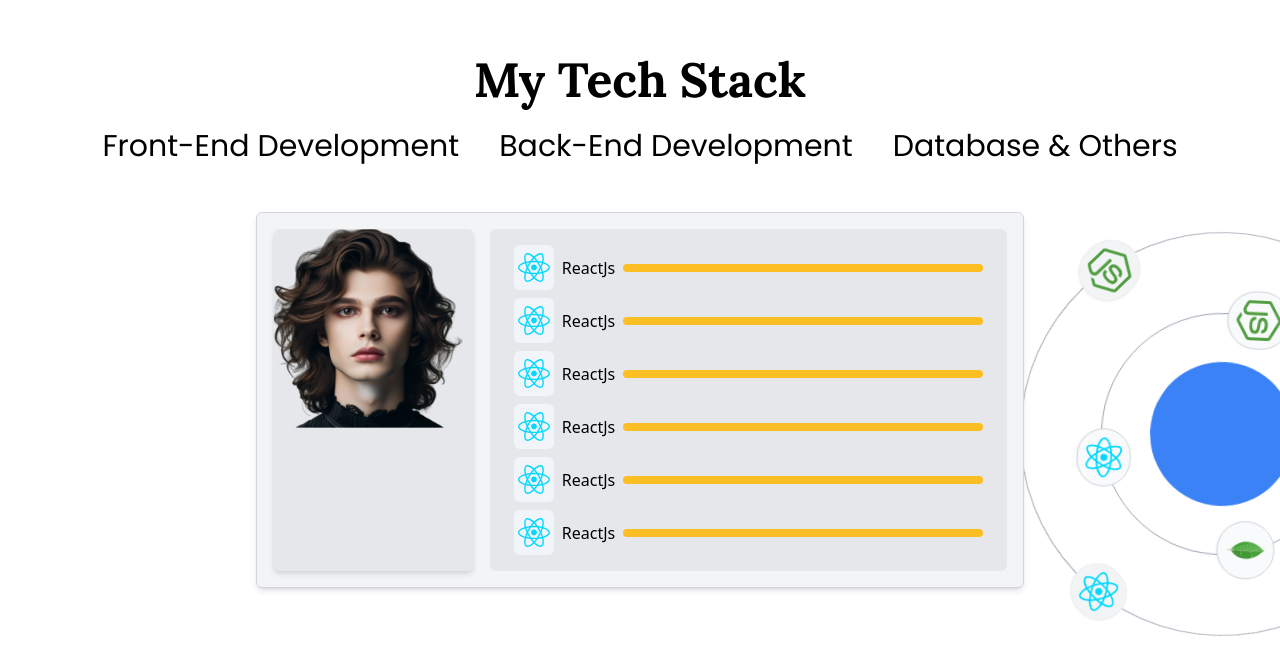
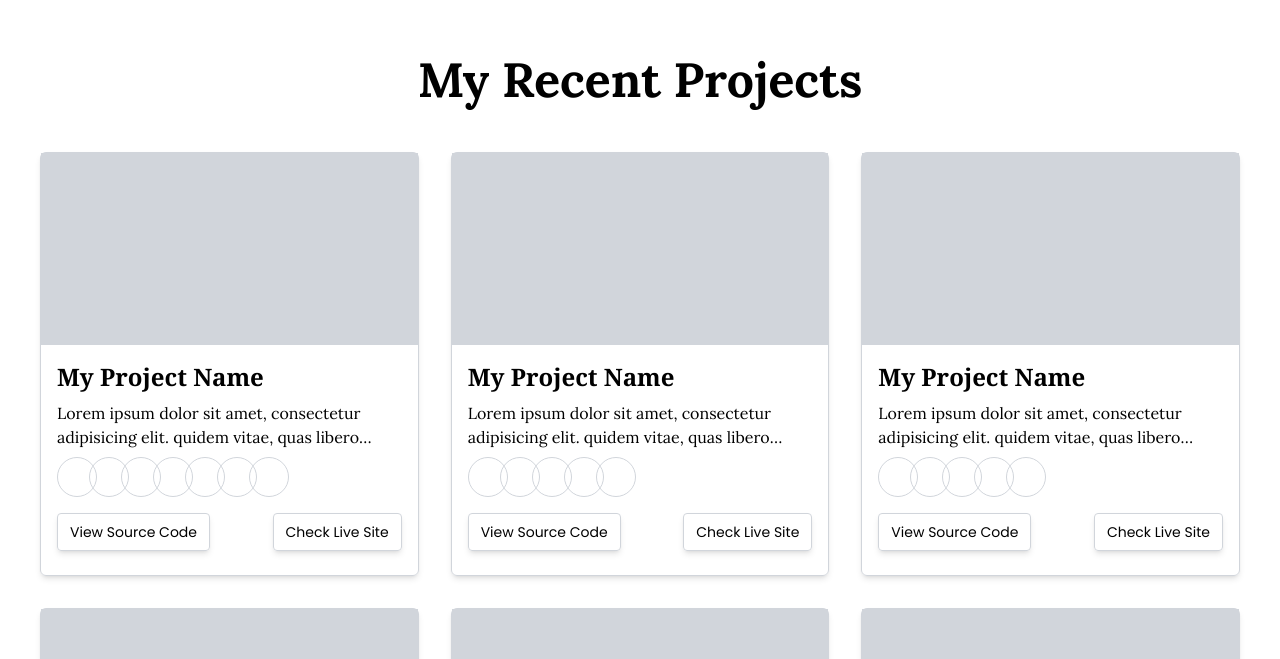
Before and after one commit to AungMyoAye101/Simple-portfolio, a Next.js app: page / in a window 1280 px wide. Shown: the part 1661-2320 px from the top of the page. Built offline with nearby package versions, Linux system fonts and the light colour scheme.

Commit message:
update ui

```diff
--- a/src/app/page.tsx
+++ b/src/app/page.tsx
@@ -3,16 +3,16 @@ import Contact from "@/components/Contact";
 import Footer from "@/components/Footer";
 import Hero from "@/components/Hero";
 import Project from "@/components/Project";
-import TechStack from "@/components/TechStack";
+import Skills from "@/components/Skills";
 import Image from "next/image";
 
 export default function Home() {
   return (
     <section>
       <Hero />
+      <Skills />
+      <Project />
       <About />
-      <TechStack />
-      <Project />
       <Contact />
       <Footer />
     </section>
--- /dev/null
+++ b/src/components/Skills.tsx
@@ -0,0 +1,58 @@
+import Image from "next/image";
+import React from "react";
+
+const Skills = () => {
+  return (
+    <section
+      className="py-16 px-10 flex flex-col items-center gap-12 min-h-screen relative overflow-hidden"
+      id="skill"
+    >
+      <div className="flex flex-col items-center gap-6">
+        <h1 className="font-lora text-2xl sm:text-3xl md:text-4xl lg:text-5xl font-bold">
+          My Tech Stack
+        </h1>
+        <div className="font-poppin text-lg sm:text-xl md:text-2xl lg:text-3xl  flex items-center gap-10 ">
+          <span>Front-End Development </span>
+          <span>Back-End Development </span>
+          <span>Database & Others </span>
+        </div>
+      </div>
+
+      {/* orbit */}
+      <div className="absolute -right-36 top-[30%] -z-10">
+        <div className="p-20 rounded-full border border-gray-400 relative animate-spin-slow">
+          <div className="p-2 rounded-full z-20 bg-gray-100 absolute -bottom-6 left-[50%] border border-gray-200/50 shadow-sm">
+            <Image src={"/react.svg"} width={40} height={40} alt="icons" />
+          </div>
+          <div className="p-2 rounded-full z-20 bg-gray-100 absolute -top-6 right-[50%] border border-gray-200/50 shadow-sm">
+            <Image src={"/nextJs.svg"} width={40} height={40} alt="icons" />
+          </div>
+          <div className="p-2 rounded-full z-20 bg-gray-100 absolute bottom-[50%] -left-6 border border-gray-200/50 shadow-sm">
+            <Image src={"/nodeJs.svg"} width={40} height={40} alt="icons" />
+          </div>
+          <div className="p-2 rounded-full z-20 bg-gray-100 absolute bottom-[50%] -right-6 border border-gray-200/50 shadow-sm">
+            <Image src={"/mongodb.svg"} width={40} height={40} alt="icons" />
+          </div>
+          <div className="p-12  rounded-full relative border border-gray-400 animate-spin-slow">
+            <div className="p-2 rounded-full z-20 bg-gray-50 absolute -bottom-6 left-[50%] border border-gray-300 shadow-sm">
+              <Image src={"/react.svg"} width={40} height={40} alt="icons" />
+            </div>
+            <div className="p-2 rounded-full z-20 bg-gray-50 absolute -top-6 right-[50%] border border-gray-300 shadow-sm">
+              <Image src={"/nextJs.svg"} width={40} height={40} alt="icons" />
+            </div>
+            <div className="p-2 rounded-full z-20 bg-gray-50 absolute bottom-[50%] -left-6 border border-gray-300 shadow-sm ">
+              <Image src={"/nodeJs.svg"} width={40} height={40} alt="icons" />
+            </div>
+            <div className="p-2 rounded-full z-20 bg-gray-50 absolute bottom-[50%] -right-6 border border-gray-300 shadow-sm ">
+              <Image src={"/mongodb.svg"} width={40} height={40} alt="icons" />
+            </div>
+
+            <div className="size-36 bg-blue-500 rounded-full"></div>
+          </div>
+        </div>
+      </div>
+    </section>
+  );
+};
+
+export default Skills;
--- a/src/components/TechStack.tsx
+++ /dev/null
@@ -1,151 +0,0 @@
-import Image from "next/image";
-import React from "react";
-
-const TechStack = () => {
-  return (
-    <section
-      className="py-16 px-10 flex flex-col items-center gap-12 min-h-screen relative overflow-hidden"
-      id="skill"
-    >
-      <div className="flex flex-col items-center gap-6">
-        <h1 className="font-lora text-2xl sm:text-3xl md:text-4xl lg:text-5xl font-bold">
-          My Tech Stack
-        </h1>
-        <div className="font-poppin text-lg sm:text-xl md:text-2xl lg:text-3xl  flex items-center gap-10 ">
-          <span>Front-End Development </span>
-          <span>Back-End Development </span>
-          <span>Database & Others </span>
-        </div>
-      </div>
-
-      <main>
-        <div className="flex w-[60vw] bg-gray-100  p-4 gap-4 rounded-md shadow-md border border-gray-300">
-          <div className="bg-gray-200 w-[40%]  rounded-md shadow-md">
-            <Image
-              src={"/profile.png"}
-              width={400}
-              height={400}
-              alt="profile"
-            />
-          </div>
-          <div className="bg-gray-200 w-full py-4 px-6 flex flex-col gap-2 rounded-md">
-            <div className="flex items-center justify-center gap-2">
-              <div className="flex items-center gap-2">
-                <Image
-                  src={"/react.svg"}
-                  width={40}
-                  height={60}
-                  alt="react"
-                  className="bg-slate-100 px-1 py-2 rounded-md "
-                />
-                <p>ReactJs</p>
-              </div>
-              <div className="flex-1 h-2 bg-amber-400 rounded"></div>
-            </div>
-            <div className="flex items-center justify-center gap-2">
-              <div className="flex items-center gap-2">
-                <Image
-                  src={"/react.svg"}
-                  width={40}
-                  height={60}
-                  alt="react"
-                  className="bg-slate-100 px-1 py-2 rounded-md "
-                />
-                <p>ReactJs</p>
-              </div>
-              <div className="flex-1 h-2 bg-amber-400 rounded"></div>
-            </div>
-            <div className="flex items-center justify-center gap-2">
-              <div className="flex items-center gap-2">
-                <Image
-                  src={"/react.svg"}
-                  width={40}
-                  height={60}
-                  alt="react"
-                  className="bg-slate-100 px-1 py-2 rounded-md "
-                />
-                <p>ReactJs</p>
-              </div>
-              <div className="flex-1 h-2 bg-amber-400 rounded"></div>
-            </div>
-            <div className="flex items-center justify-center gap-2">
-              <div className="flex items-center gap-2">
-                <Image
-                  src={"/react.svg"}
-                  width={40}
-                  height={60}
-                  alt="react"
-                  className="bg-slate-100 px-1 py-2 rounded-md "
-                />
-                <p>ReactJs</p>
-              </div>
-              <div className="flex-1 h-2 bg-amber-400 rounded"></div>
-            </div>
-            <div className="flex items-center justify-center gap-2">
-              <div className="flex items-center gap-2">
-                <Image
-                  src={"/react.svg"}
-                  width={40}
-                  height={60}
-                  alt="react"
-                  className="bg-slate-100 px-1 py-2 rounded-md "
-                />
-                <p>ReactJs</p>
-              </div>
-              <div className="flex-1 h-2 bg-amber-400 rounded"></div>
-            </div>
-            <div className="flex items-center justify-center gap-2">
-              <div className="flex items-center gap-2">
-                <Image
-                  src={"/react.svg"}
-                  width={40}
-                  height={60}
-                  alt="react"
-                  className="bg-slate-100 px-1 py-2 rounded-md "
-                />
-                <p>ReactJs</p>
-              </div>
-              <div className="flex-1 h-2 bg-amber-400 rounded"></div>
-            </div>
-          </div>
-        </div>
-      </main>
-
-      {/* orbit */}
-      <div className="absolute -right-36 top-[30%] -z-10">
-        <div className="p-20 rounded-full border border-gray-400 relative animate-spin-slow">
-          <div className="p-2 rounded-full z-20 bg-gray-100 absolute -bottom-6 left-[50%] border border-gray-200/50 shadow-sm">
-            <Image src={"/react.svg"} width={40} height={40} alt="icons" />
-          </div>
-          <div className="p-2 rounded-full z-20 bg-gray-100 absolute -top-6 right-[50%] border border-gray-200/50 shadow-sm">
-            <Image src={"/nextJs.svg"} width={40} height={40} alt="icons" />
-          </div>
-          <div className="p-2 rounded-full z-20 bg-gray-100 absolute bottom-[50%] -left-6 border border-gray-200/50 shadow-sm">
-            <Image src={"/nodeJs.svg"} width={40} height={40} alt="icons" />
-          </div>
-          <div className="p-2 rounded-full z-20 bg-gray-100 absolute bottom-[50%] -right-6 border border-gray-200/50 shadow-sm">
-            <Image src={"/mongodb.svg"} width={40} height={40} alt="icons" />
-          </div>
-          <div className="p-12  rounded-full relative border border-gray-400 animate-spin-slow">
-            <div className="p-2 rounded-full z-20 bg-gray-50 absolute -bottom-6 left-[50%] border border-gray-300 shadow-sm">
-              <Image src={"/react.svg"} width={40} height={40} alt="icons" />
-            </div>
-            <div className="p-2 rounded-full z-20 bg-gray-50 absolute -top-6 right-[50%] border border-gray-300 shadow-sm">
-              <Image src={"/nextJs.svg"} width={40} height={40} alt="icons" />
-            </div>
-            <div className="p-2 rounded-full z-20 bg-gray-50 absolute bottom-[50%] -left-6 border border-gray-300 shadow-sm ">
-              <Image src={"/nodeJs.svg"} width={40} height={40} alt="icons" />
-            </div>
-            <div className="p-2 rounded-full z-20 bg-gray-50 absolute bottom-[50%] -right-6 border border-gray-300 shadow-sm ">
-              <Image src={"/mongodb.svg"} width={40} height={40} alt="icons" />
-            </div>
-
-            <div className="size-36 bg-blue-500 rounded-full"></div>
-          </div>
-        </div>
-      </div>
-    </section>
-  );
-};
-
-export default TechStack;
```
